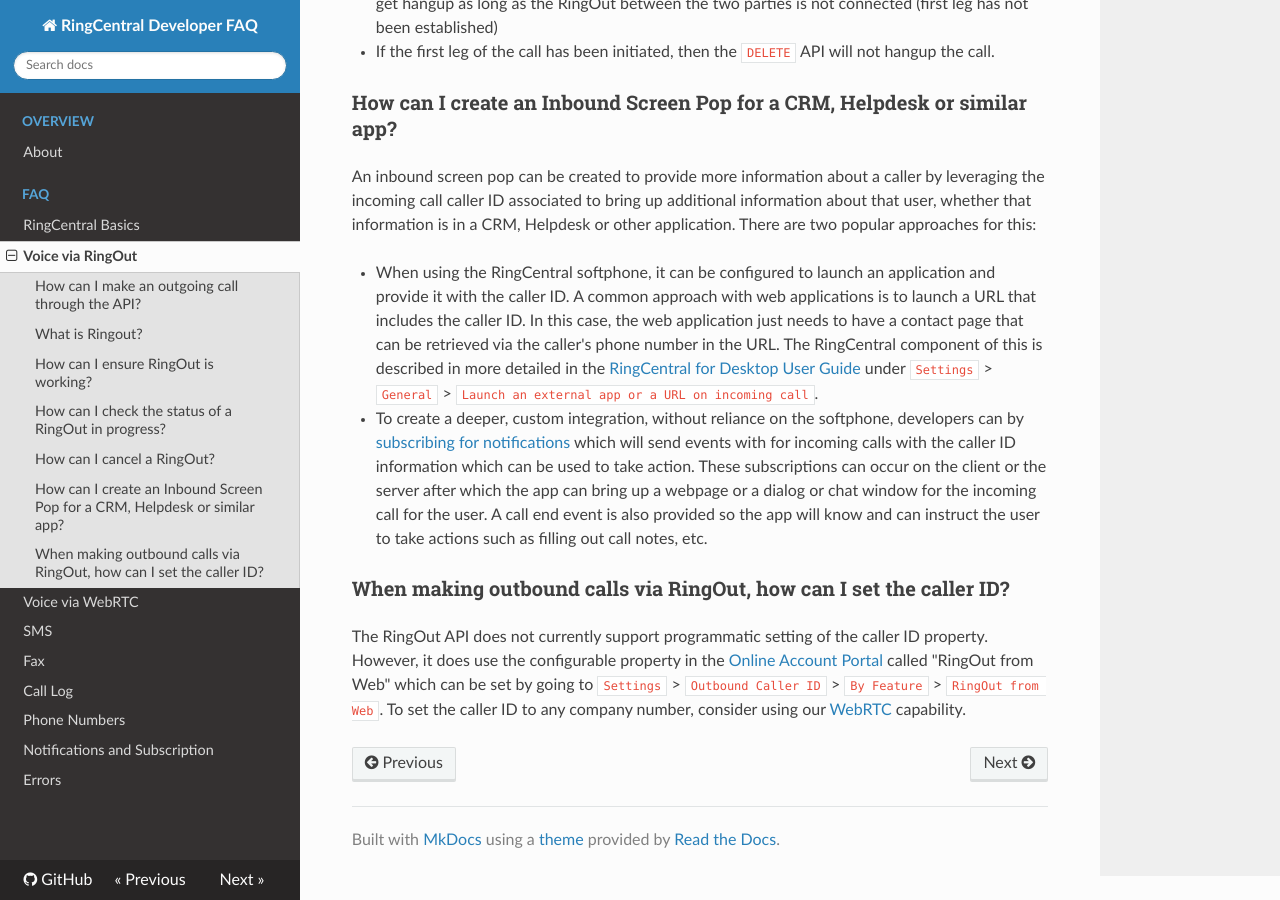
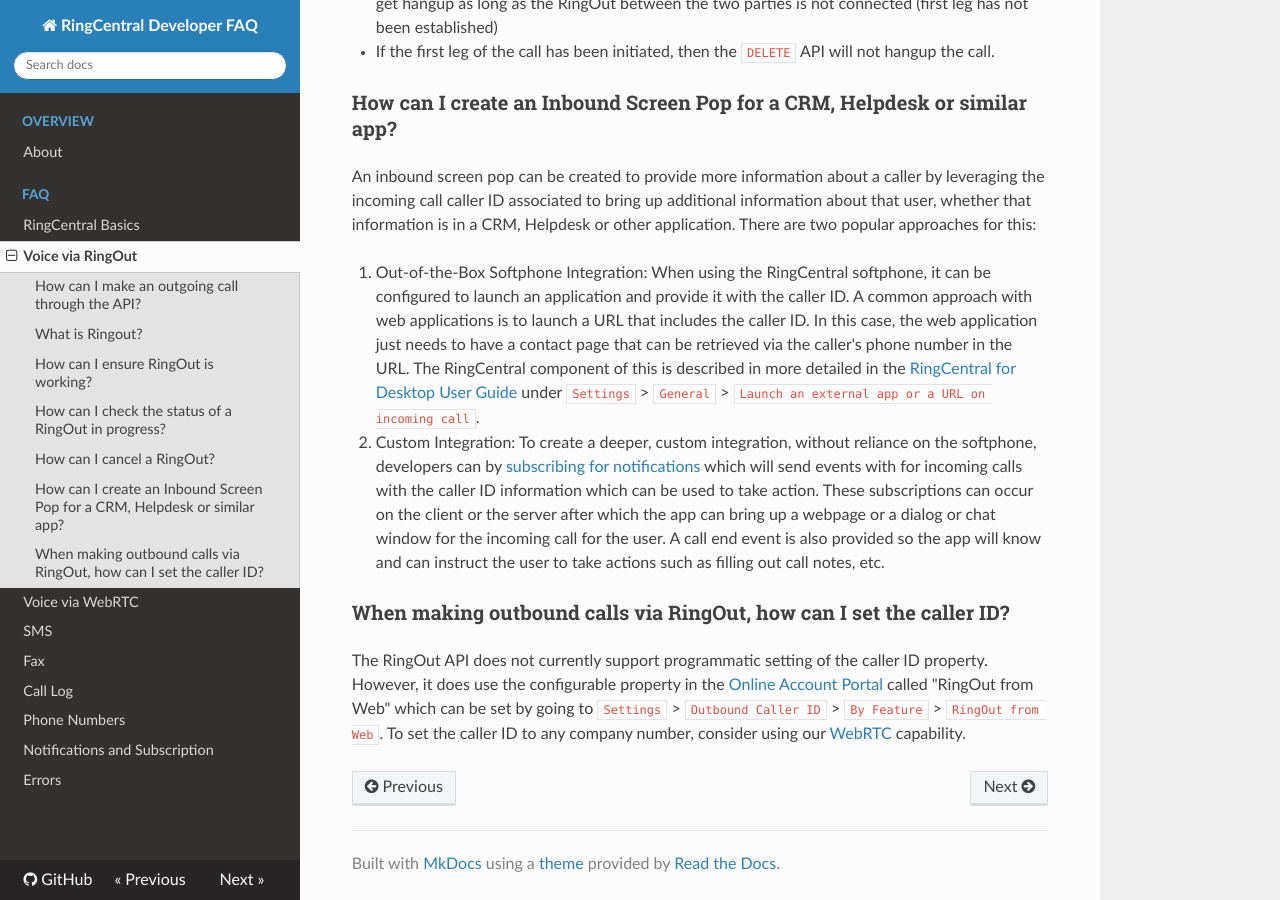
Before and after one commit to ringcentral/ringcentral-faq, an MkDocs documentation site: the page built from docs/voice_ringout.md, in a window 1280 px wide and 900 px high, scrolled down 1531 px. Built offline with MkDocs 1.6.1, drawn with Linux system fonts in a browser that asks for light colours; nearby versions of some CDN libraries; old or Windows-style settings are respelled for this version of MkDocs.

Commit message:
update formatting

```diff
--- a/docs/voice_ringout.md
+++ b/docs/voice_ringout.md
@@ -45,8 +45,8 @@
 
 An inbound screen pop can be created to provide more information about a caller by leveraging the incoming call caller ID associated to bring up additional information about that user, whether that information is in a CRM, Helpdesk or other application. There are two popular approaches for this:
 
-* When using the RingCentral softphone, it can be configured to launch an application and provide it with the caller ID. A common approach with web applications is to launch a URL that includes the caller ID. In this case, the web application just needs to have a contact page that can be retrieved via the caller's phone number in the URL. The RingCentral component of this is described in more detailed in the [RingCentral for Desktop User Guide](http://netstorage.ringcentral.com/guides/rc_for_desktop_user_guide.pdf) under `Settings` > `General` > `Launch an external app or a URL on incoming call`.
-* To create a deeper, custom integration, without reliance on the softphone, developers can by [subscribing for notifications](https://developer.ringcentral.com/api-docs/latest/index.html#!#Notifications.html) which will send events with for incoming calls with the caller ID information which can be used to take action. These subscriptions can occur on the client or the server after which the app can bring up a webpage or a dialog or chat window for the incoming call for the user. A call end event is also provided so the app will know and can instruct the user to take actions such as filling out call notes, etc.
+1. Out-of-the-Box Softphone Integration: When using the RingCentral softphone, it can be configured to launch an application and provide it with the caller ID. A common approach with web applications is to launch a URL that includes the caller ID. In this case, the web application just needs to have a contact page that can be retrieved via the caller's phone number in the URL. The RingCentral component of this is described in more detailed in the [RingCentral for Desktop User Guide](http://netstorage.ringcentral.com/guides/rc_for_desktop_user_guide.pdf) under `Settings` > `General` > `Launch an external app or a URL on incoming call`.
+2. Custom Integration: To create a deeper, custom integration, without reliance on the softphone, developers can by [subscribing for notifications](https://developer.ringcentral.com/api-docs/latest/index.html#!#Notifications.html) which will send events with for incoming calls with the caller ID information which can be used to take action. These subscriptions can occur on the client or the server after which the app can bring up a webpage or a dialog or chat window for the incoming call for the user. A call end event is also provided so the app will know and can instruct the user to take actions such as filling out call notes, etc.
 
 ### When making outbound calls via RingOut, how can I set the caller ID?
 
```
